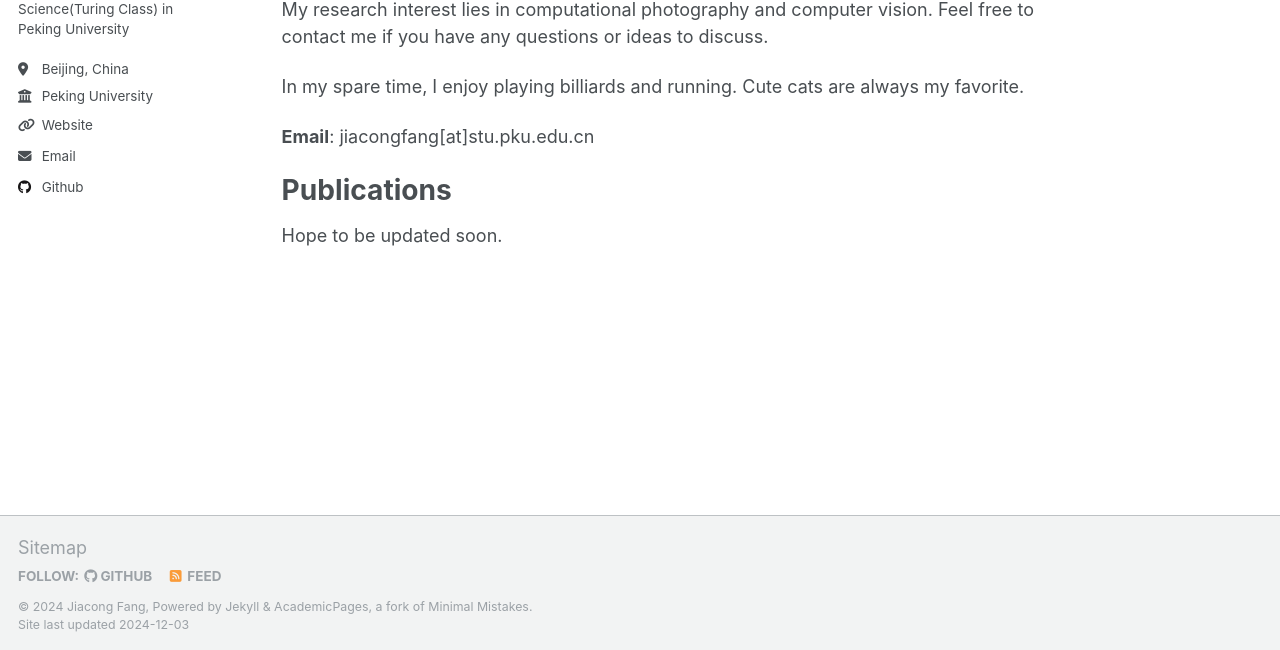
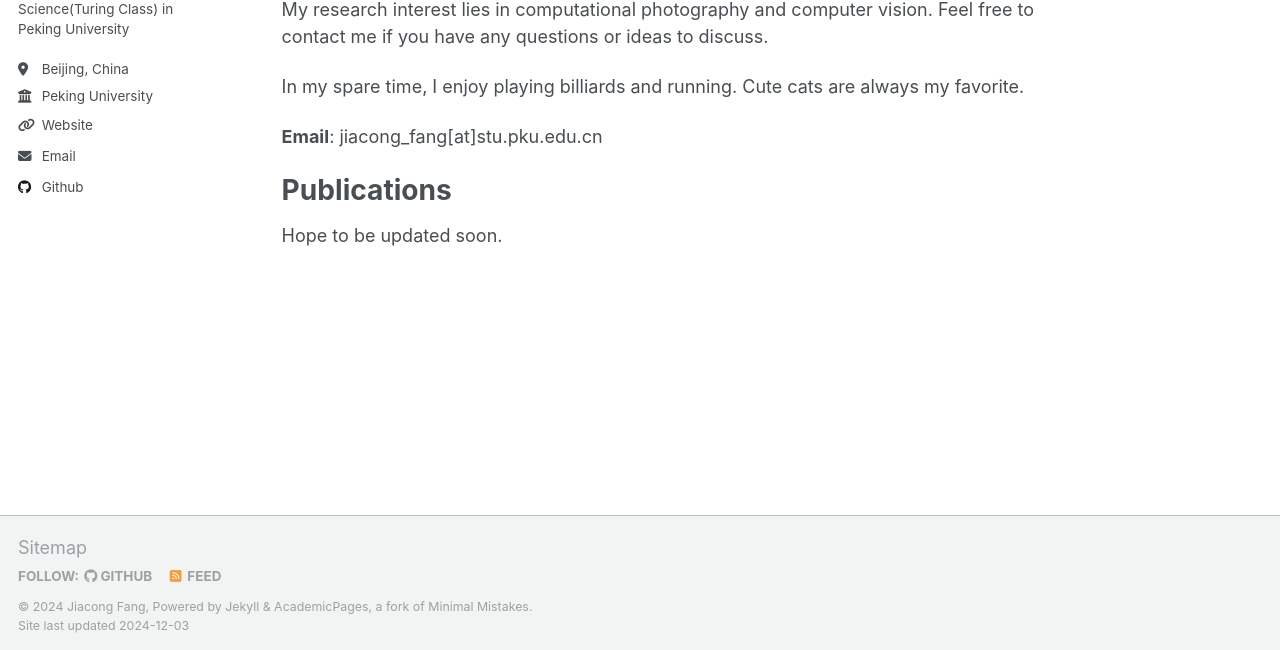
Before and after one commit to jiacongfang/jiacongfang.github.io, a Jekyll site: the page built from _pages/about.md, in a window 1280 px wide and 1007 px high. Shown: the part 354-1004 px from the top of the window. Built offline with Jekyll 4.4.1, drawn with Linux system fonts in a browser that asks for light colours.

Commit message:
update my email

```diff
--- a/_pages/about.md
+++ b/_pages/about.md
@@ -16,7 +16,7 @@ My research interest lies in computational photography and computer vision. Feel
 
 In my spare time, I enjoy playing billiards and running. Cute cats are always my favorite.
 
-**Email**: jiacongfang[at]stu.pku.edu.cn
+**Email**: jiacong_fang[at]stu.pku.edu.cn
 
 # Publications
 Hope to be updated soon.
```
